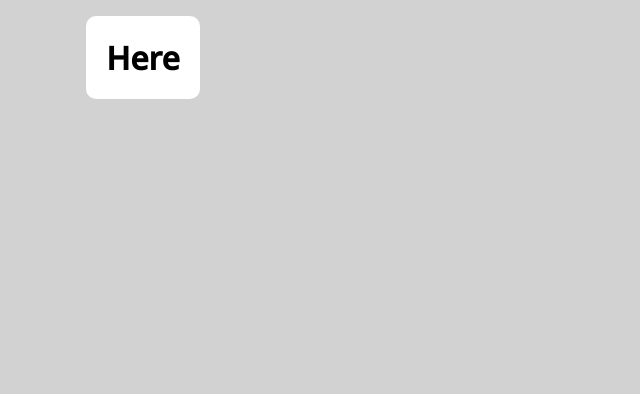
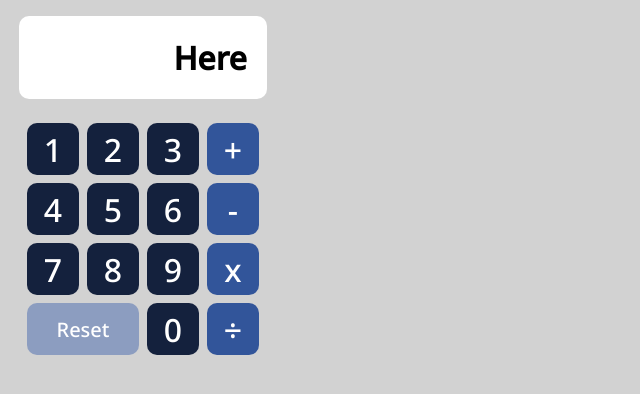
Before and after one commit to fiofiorito/Calculator, a React (Vite) app: page / in a window 1280 px wide. Shown: the top 394 px of the page, without its empty margins (0-640 px from the left). Built offline with nearby package versions, Linux system fonts and the light colour scheme.

Commit message:
fix button map function to iterate each character in a specific order

```diff
--- a/public/styles.css
+++ b/public/styles.css
@@ -63,9 +63,10 @@
 
 .reset-button {
     background-color: #8C9DC0;
-    width: 3.25rem;
-    aspect-ratio: 1/1;
+    font-size: 1.25rem;
+    height: 3.25rem;
     border-radius: 10px;
     display: grid;
     align-items: center;
+    grid-column: span 2;
 }
--- a/src/App.jsx
+++ b/src/App.jsx
@@ -4,30 +4,39 @@
 import Screen from './components/screen';
 import '../public/styles.css';
 
-const numbers = [1, 2, 3, 4, 5, 6, 7, 8, 9, 0];
-const operators = ["+", "-", "x", "÷"];
-
-function numButton() {
-  numbers.forEach(() => {
-    return <Button character={numbers.number} />
-  })
-};
-
-function opButton() {
-  operators.forEach(() => {
-    return <Operator character={operators.operator} />
-  })
-
-};
-
+const buttonsData = [
+  { type: "button", character: "1" },
+  { type: "button", character: "2" },
+  { type: "button", character: "3" },
+  { type: "operator", character: "+" },
+  { type: "button", character: "4" },
+  { type: "button", character: "5" },
+  { type: "button", character: "6" },
+  { type: "operator", character: "-" },
+  { type: "button", character: "7" },
+  { type: "button", character: "8" },
+  { type: "button", character: "9" },
+  { type: "operator", character: "x" },
+  { type: "reset", character: "Reset" },
+  { type: "button", character: "0" },
+  { type: "operator", character: "÷" }
+]
 
 function App() {
   return <div className='layout-div'>
     <Screen result="Here" />
     <div className='calculator-div'>
-      {numbers.map(numButton)}
-      {operators.map(opButton)}
-
+      {buttonsData.map((button, index) => {
+        switch (button.type) {
+          case "button":
+            return <Button key={index} character={button.character} />
+          case "operator":
+            return <Operator key={index} character={button.character} />
+          case "reset":
+            return <ResetButton key={index} character={button.character} />
+          default: return null;
+        }
+      })}
     </div>
   </div>
 }
```
